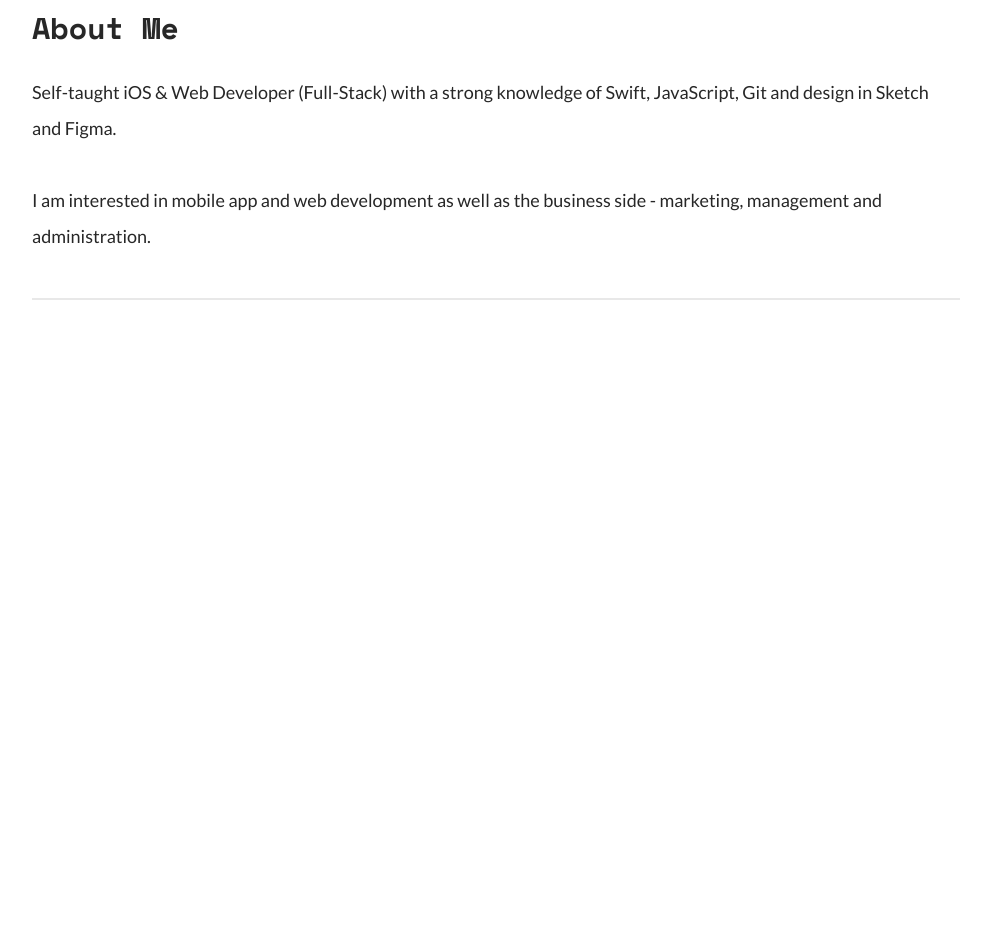
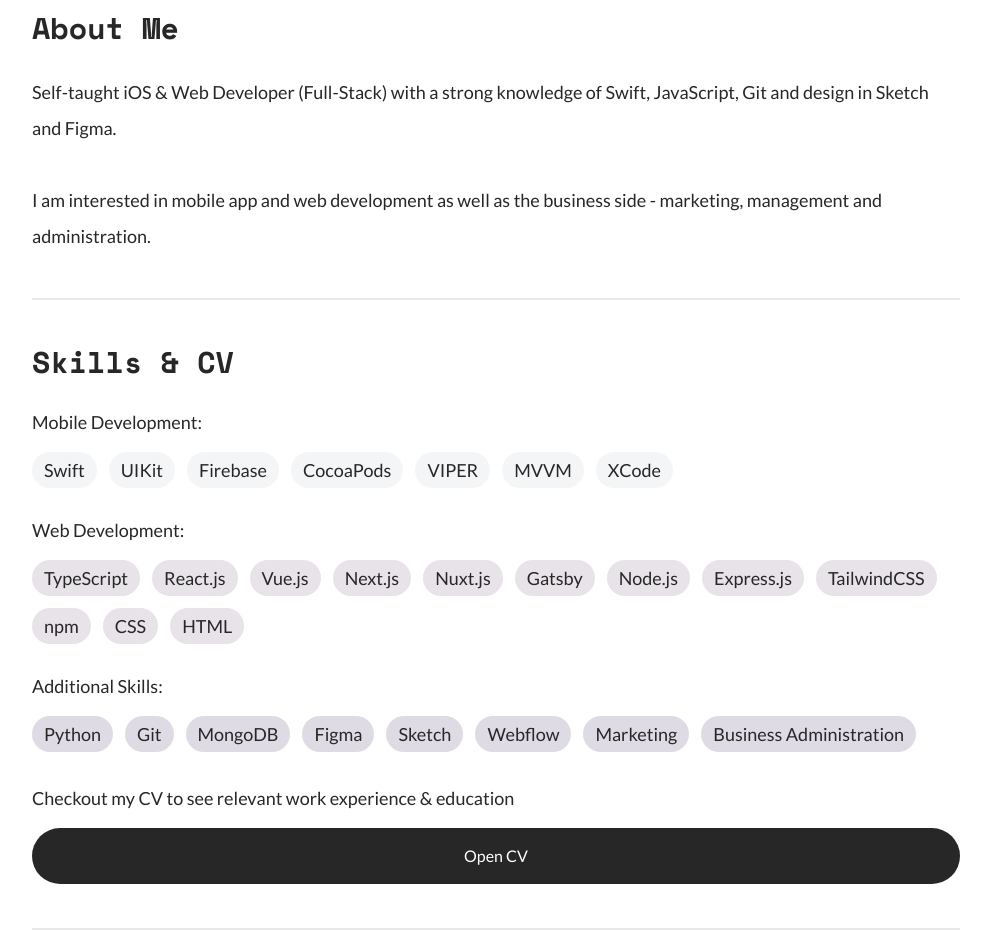
Before and after one commit to andrey-mitko/andreymitko.com, a Gatsby site: page / in a window 1280 px wide. Shown: the part 834-1764 px from the top of the page, without its empty margins (144-1135 px from the left). Before the commit the page ends 1134 px from the top, so only its background shows below. Built offline with nearby package versions, Linux system fonts and the light colour scheme; Gatsby itself is replaced by a stand-in of ours.

Commit message:
Added "Skills" section

```diff
--- a/src/components/About.tsx
+++ b/src/components/About.tsx
@@ -3,7 +3,7 @@
 
 
 type Props = {
-  className: string;
+  className?: string;
 };
 
 const About = (props: Props) => {
--- a/src/components/Hero.tsx
+++ b/src/components/Hero.tsx
@@ -1,7 +1,7 @@
 import * as React from "react";
 
 type Props = {
-  className: string;
+  className?: string;
 };
 
 const Hero = (props: Props) => {
--- /dev/null
+++ b/src/components/Skills.tsx
@@ -0,0 +1,86 @@
+import React from "react";
+import ScrollAnimation from "react-animate-on-scroll";
+import SkillsGrid from "./SkillsGrid";
+type Props = {
+  className?: string;
+};
+
+const mobileSkills = [
+  "Swift",
+  "UIKit",
+  "Firebase",
+  "CocoaPods",
+  "VIPER",
+  "MVVM",
+  "XCode",
+];
+
+const webSkills = [
+  "TypeScript",
+  "React.js",
+  "Vue.js",
+  "Next.js",
+  "Nuxt.js",
+  "Gatsby",
+  "Node.js",
+  "Express.js",
+  "TailwindCSS",
+  "npm",
+  "CSS",
+  "HTML",
+];
+
+const additionalSkills = [
+  "Python",
+  "Git",
+  "MongoDB",
+  "Figma",
+  "Sketch",
+  "Webflow",
+  "Marketing",
+  "Business Administration",
+];
+
+const Skills = (props: Props) => {
+  return (
+    <ScrollAnimation animateIn="animate__fadeIn" animateOut="animate__fadeOut">
+      <div id="skills" className={props.className}>
+        <h2 className="mt-11 font-spaceMono font-bold text-3xl">
+          Skills &#38; CV
+        </h2>
+        <h3 className="mt-7 font-medium text-lg">Mobile Development:</h3>
+        <SkillsGrid
+          className="mt-1"
+          skills={mobileSkills}
+          color="bg-pastelGray"
+        ></SkillsGrid>
+        <h3 className="mt-7 font-medium text-lg">Web Development:</h3>
+        <SkillsGrid
+          className="mt-1"
+          skills={webSkills}
+          color="bg-pastelPink"
+        ></SkillsGrid>
+        <h3 className="mt-7 font-medium text-lg">Additional Skills:</h3>
+        <SkillsGrid
+          className="mt-1"
+          skills={additionalSkills}
+          color="bg-pastelPurple"
+        ></SkillsGrid>
+
+        <h4 className="mt-8 font-medium text-lg">
+          Checkout my CV to see relevant work experience &#38; education
+        </h4>
+        <a
+          className="block select-none mt-4 py-4 bg-black100 w-full text-white rounded-full text-center"
+          href="/cv"
+          target="_blank"
+        >
+          Open CV
+        </a>
+        <div className="h-0.5 mt-11 w-full bg-borderLines"></div>
+      </div>
+    </ScrollAnimation>
+  );
+};
+
+export default Skills;
--- /dev/null
+++ b/src/components/SkillsGrid.tsx
@@ -0,0 +1,27 @@
+import React from "react";
+
+type Props = {
+  className?: string;
+  skills: string[];
+  color: string;
+};
+
+const SkillsGrid = (props: Props) => {
+  return (
+    <div
+      className={`flex flex-row flex-wrap  align-top space-y-3 items-end ${props.className}`}
+    >
+      {props.skills.map((skill) => {
+        return (
+          <span
+            className={`block ${props.color} flex-initial rounded-full py-1 px-3 text-lg font-medium mr-3 w-max h-full `}
+          >
+            {skill}
+          </span>
+        );
+      })}
+    </div>
+  );
+};
+
+export default SkillsGrid;
--- a/src/pages/index.tsx
+++ b/src/pages/index.tsx
@@ -2,6 +2,7 @@
 import Hero from "../components/Hero";
 import About from "../components/About";
 import SEO from "../components/seo";
+import Skills from "../components/skills";
 
 // markup
 const IndexPage = () => {
@@ -10,7 +11,8 @@
       <SEO title="Andrey Mitko" />
       <main className="text-black100 font-lato mx-5 md:mx-16 lg:mx-32 xl:mx-44 2xl:mx-60">
         <Hero className="w-full h-screen flex flex-col justify-between" />
-        <About className="" />
+        <About />
+        <Skills />
       </main>
     </div>
   );
--- a/tailwind.config.js
+++ b/tailwind.config.js
@@ -13,6 +13,9 @@
         'black80': '#525252',
         'black50': '#939393',
         'borderLines' : '#E8E8E8',
+        'pastelGray':'#F3F5F7',
+        'pastelPink':'#E7E3E8',
+        'pastelPurple':'#DEDBE4',
       },
     },
   },
```
